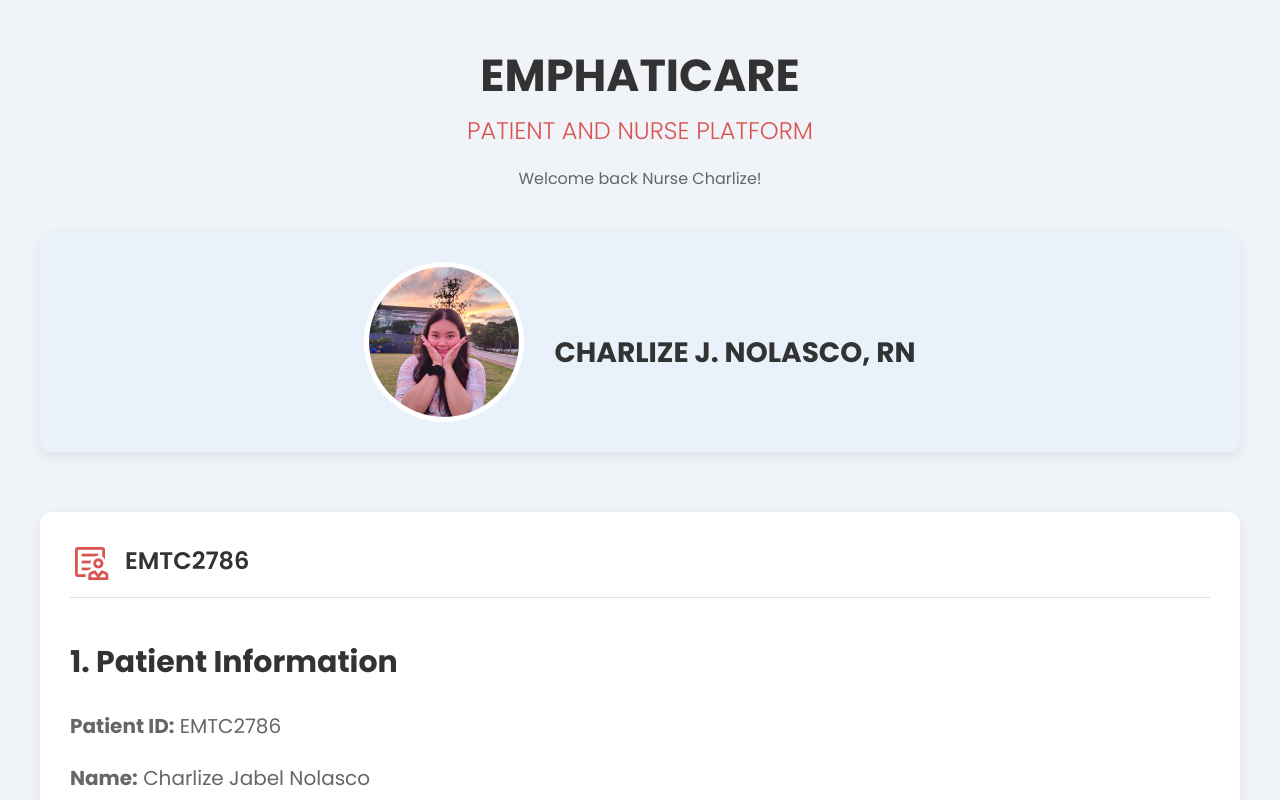
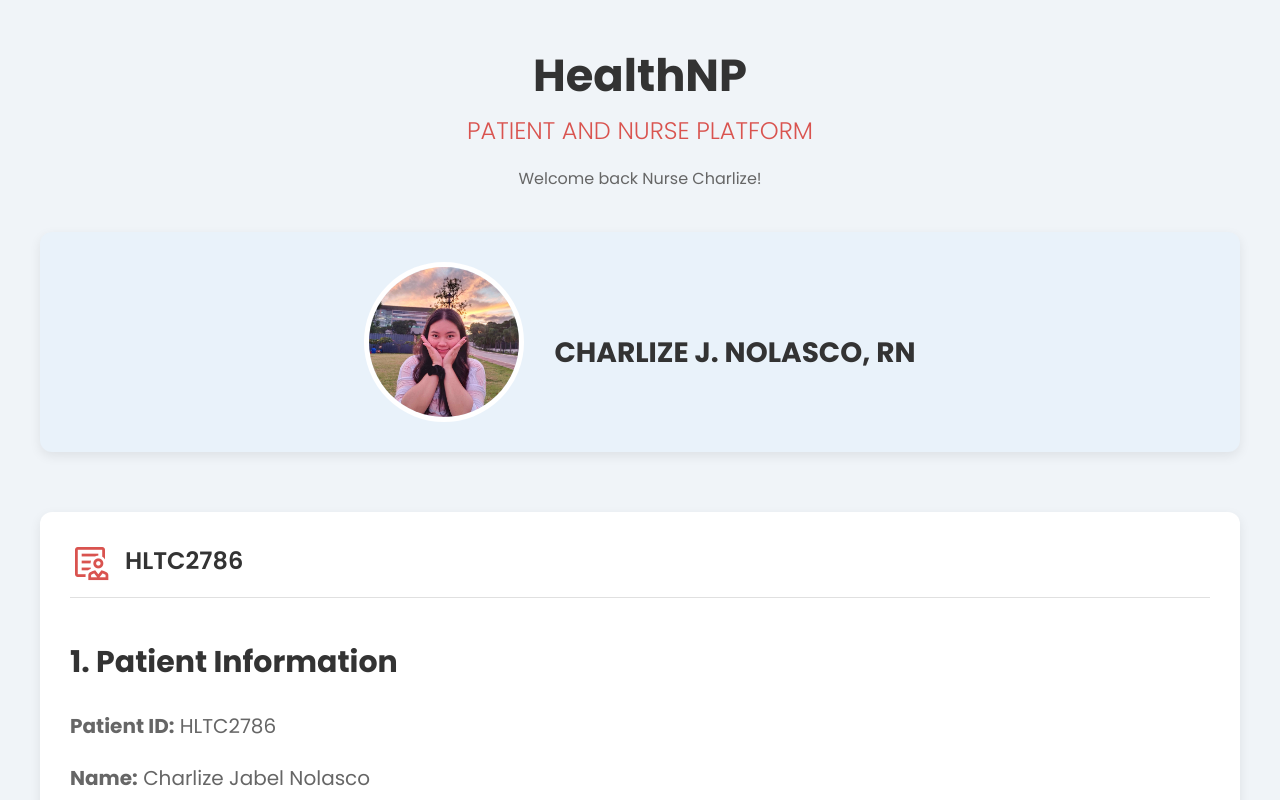
Before and after one commit to charlz623/nurse, a plain HTML site: page docs/index.html in a window 1280 px wide. Shown: the top 800 px of the page. Drawn offline with nearby package versions, Linux system fonts and the light colour scheme.

Commit message:
Update index.html

```diff
--- a/docs/index.html
+++ b/docs/index.html
@@ -14,7 +14,7 @@
       <div class="container">
          <header>
             <div class="header-text">
-               <h1>EMPHATICARE</h1><h2>PATIENT AND NURSE PLATFORM</h2>
+               <h1>HealthNP</h1><h2>PATIENT AND NURSE PLATFORM</h2>
                <p>Welcome back Nurse Charlize!</p>
             </div>
             <div class="quote-container">
@@ -32,12 +32,12 @@
                <section class="card card-full-width">
                   <div class="card-header">
                      <span class="material-symbols-outlined icon">clinical_notes</span>
-                     <h3>EMTC2786</h3>
+                     <h3>HLTC2786</h3>
                   </div>
                   <div class="card-body">
                      <div style="font-size: 20px">
 					  <h2>1. Patient Information</h2>
-					  <p><strong>Patient ID:</strong> EMTC2786</p>
+					  <p><strong>Patient ID:</strong> HLTC2786</p>
 					  <p><strong>Name:</strong> Charlize Jabel Nolasco</p>
 					  <p><strong>Age:</strong> 23 years old</p>
 					  <p><strong>Date of Birth:</strong> April 12, 2001</p>
@@ -193,7 +193,7 @@
             </div>
          </main>
          <footer>
-            <p>&copy; 2025 EmphatiCare</p>
+            <p>&copy; 2025 HealthNP by CHARLIZE J. NOLASCO</p>
          </footer>
       </div>
    </body>
```
